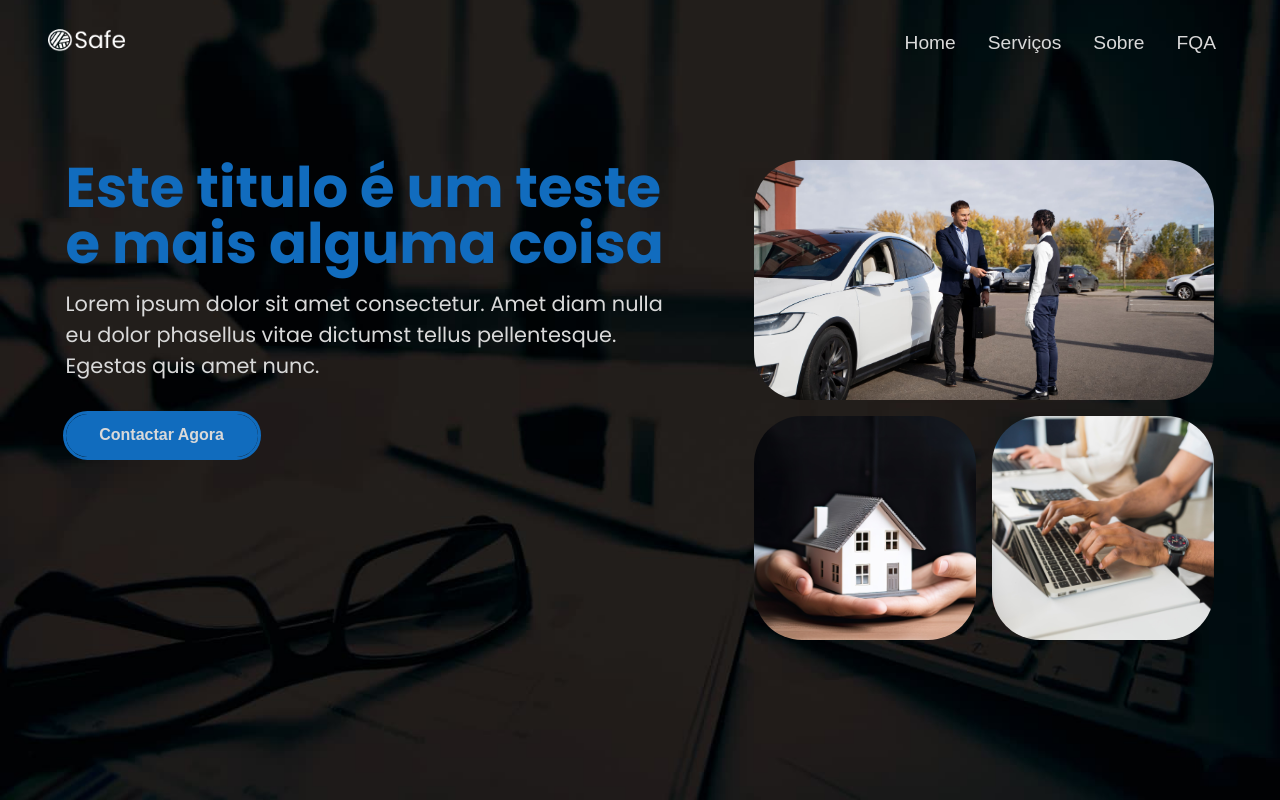
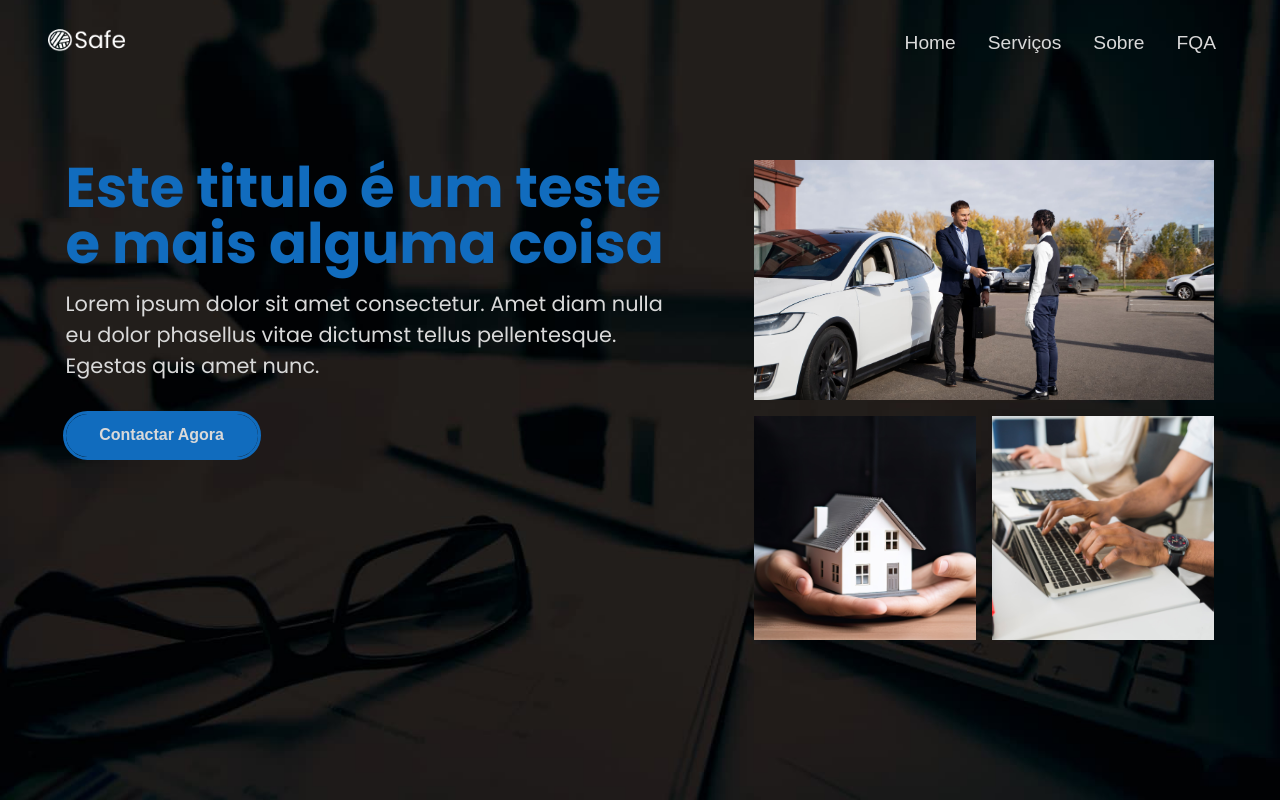
Before and after one commit to juniorgomes14/Safe-Website, a React (Vite) app: page / in a window 1280 px wide. Shown: the top 800 px of the page. Built offline with nearby package versions, Linux system fonts and the light colour scheme.

Commit message:
fix: image round borders

```diff
--- a/src/sections/Landing/Landing.css
+++ b/src/sections/Landing/Landing.css
@@ -73,7 +73,6 @@ height: 50%;
     object-fit: cover;
     width: 100%;
     height: 100%;
-    border-radius: 3rem;
     cursor: pointer;
 }
 .bottom-images{
@@ -96,7 +95,7 @@ height: 50%;
     object-fit: cover;
     width: 100%;
     height: 100%;
-    border-radius: 3rem;
+
 }
 .bottom-images img:hover{
     cursor: pointer;
```
